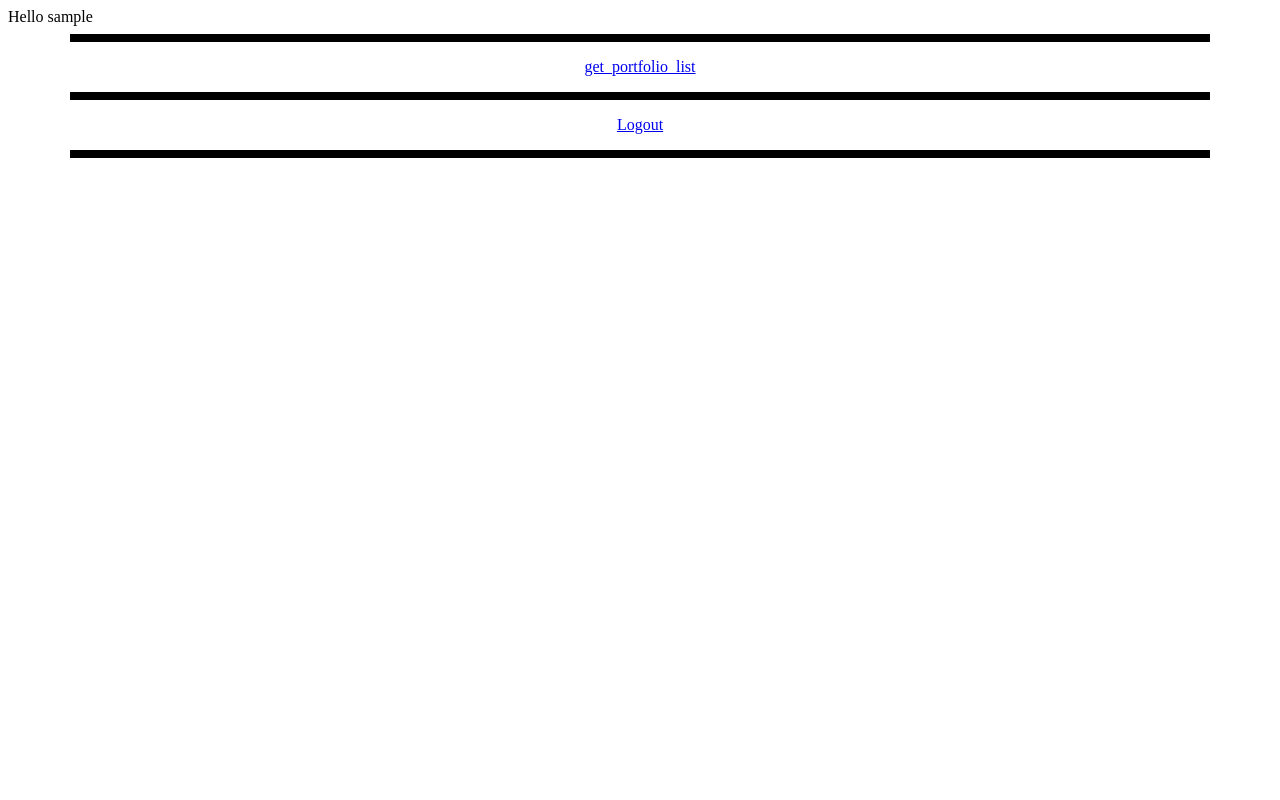
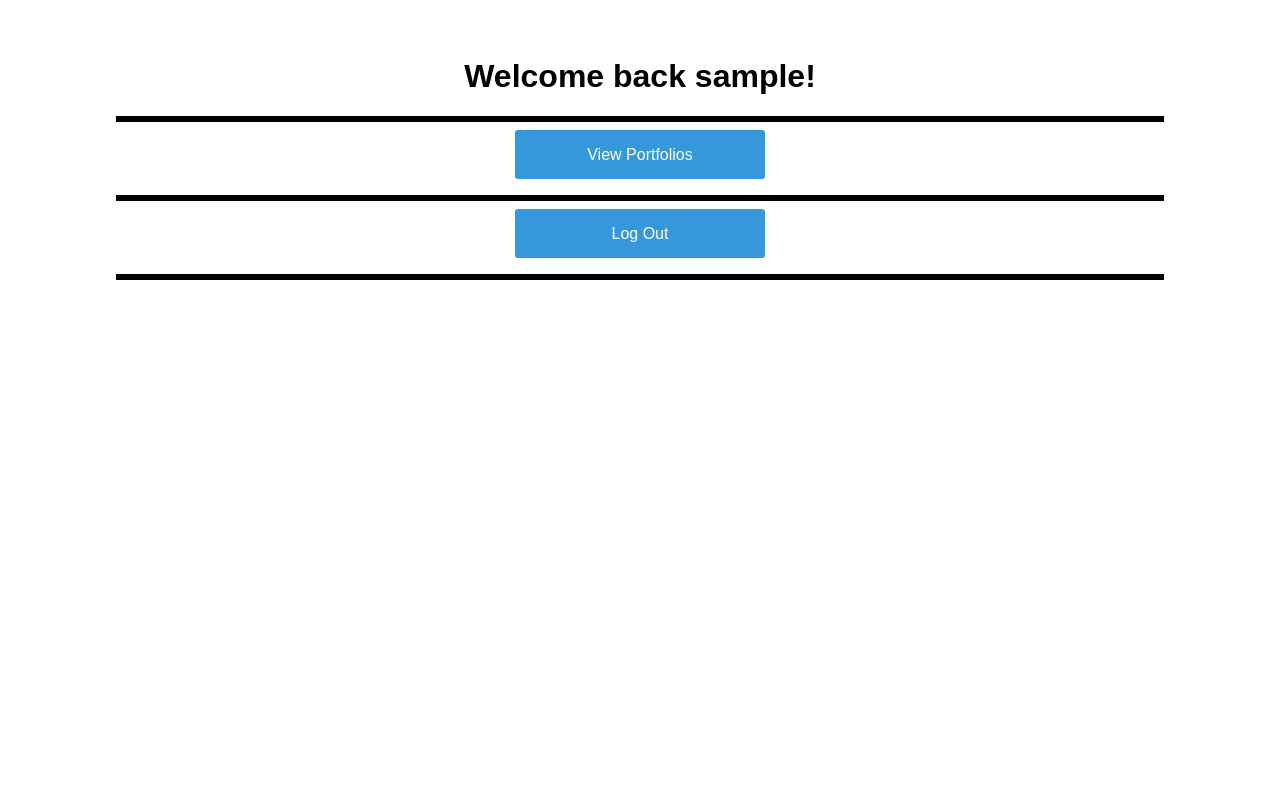
Before and after one commit to jfgphillips/stock-dataservice, a Flask app: page / in a window 1280 px wide. Run offline with Flask 2, Linux system fonts and the light colour scheme; the visitor is signed in with stand-in values (Sample User, id 1).

Commit message:
adjusted main stylesheet

```diff
--- a/main.py
+++ b/main.py
@@ -21,9 +21,9 @@ def home():
     if not session.get('logged_in'):
         return render_template('login.html')
     else:
-        return f'Hello {session.get("username")} <hr size="8" width="90%" color="black">' \
-               '<a href="/get_portfolio_list"><p style="text-align:center">get_portfolio_list</a> <hr size="8" width="90%" color="black">' \
-               '<a href="/logout"><p style="text-align:center">Logout</a> <hr size="8" width="90%" color="black">'
+        return f'<link rel="stylesheet" href="/static/style.css" type="text/css"> <h1 align="center">Welcome back {session.get("username")}! </h1> <hr size="8" width="90%" color="black">' \
+               '<form action="/get_portfolio_list" class="logout"><input type="submit" value="View Portfolios" class="btn btn-primary btn-large btn-block"></form> <hr size="8" width="90%" color="black">' \
+               '<form action="/logout" class="logout"><input type="submit" value="Log Out" class="btn btn-primary btn-large btn-block"></form> <hr size="8" width="90%" color="black">'
 
 
 @app.route('/login', methods=['POST'])
--- a/static/style.css
+++ b/static/style.css
@@ -77,3 +77,12 @@ color: #444;
 display: block;
 margin-top: 12px;
 }
+
+h1 {
+font-family: arial;
+font-size: 2rem;
+}
+
+logout {
+margin-top: 5rem;
+}
```
